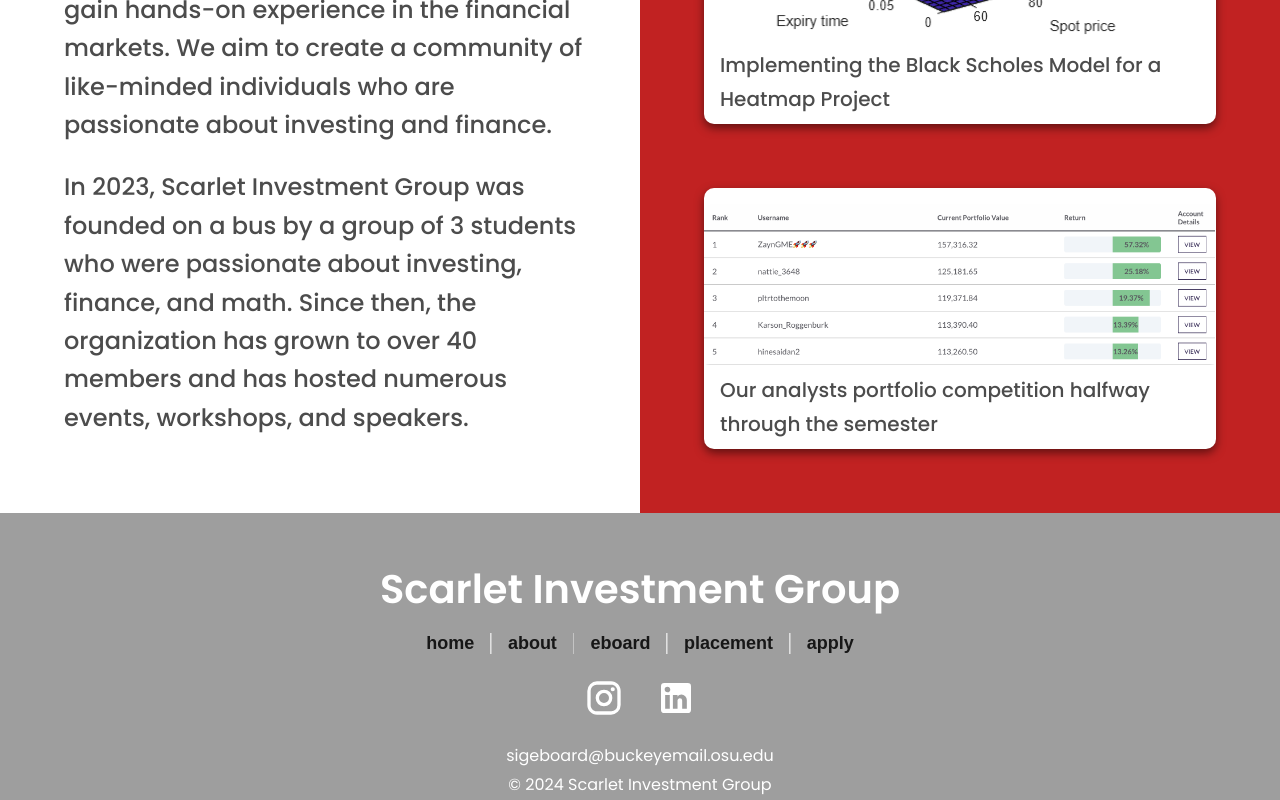
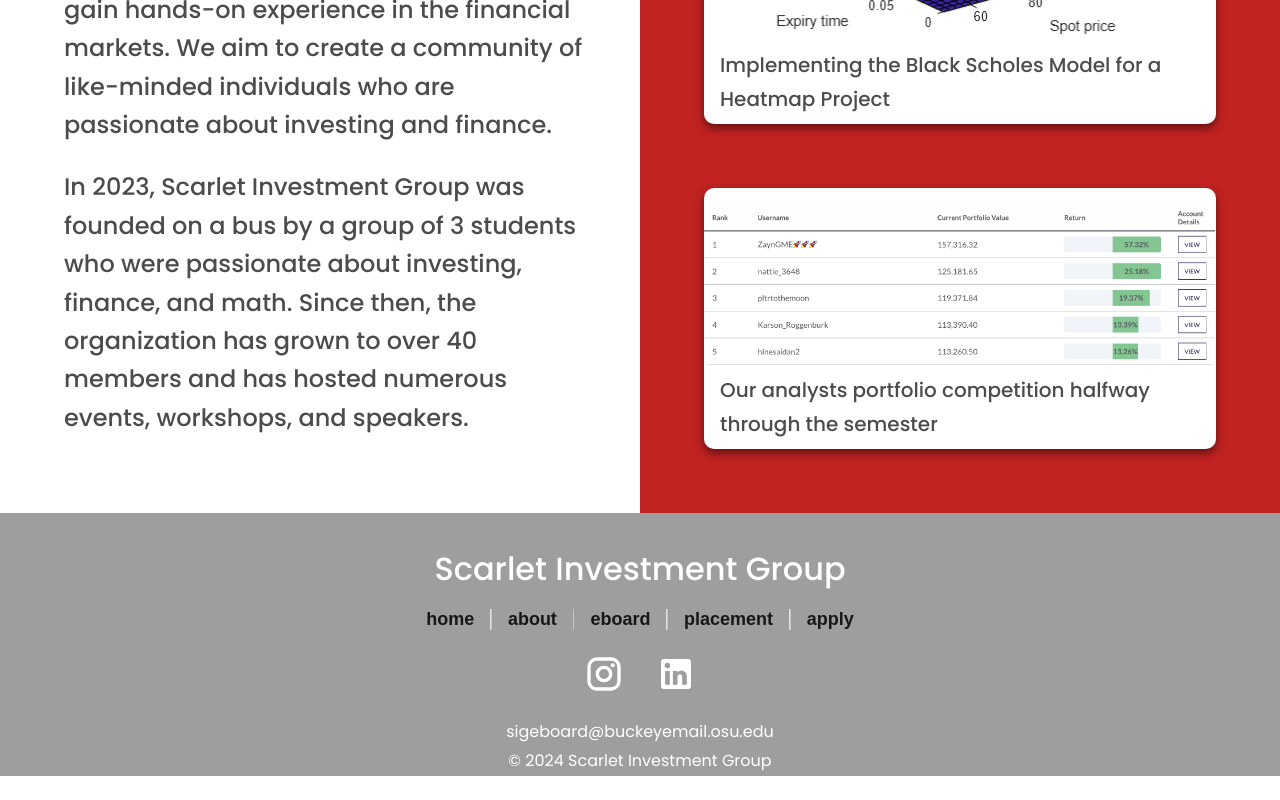
Before and after one commit to RHThree/sig, a Next.js app: page / in a window 1280 px wide. Shown: the part 1258-2058 px from the top of the page. After the commit the page ends 2034 px from the top, so only its background shows below. Built offline with nearby package versions, Linux system fonts and the light colour scheme; what @mui/material-nextjs would draw is missing.

Commit message:
fix: org text for footer better size

```diff
--- a/src/components/Footer.tsx
+++ b/src/components/Footer.tsx
@@ -34,11 +34,11 @@
       sx={{
         backgroundColor: theme.palette.grey[500],
         width: '100vw',
-        pt: '2.5rem',
+        pt: '1.5rem',
       }}
     >
       <Typography
-        variant="h3"
+        variant="h4"
         sx={{
           textAlign: 'center',
           py: '0.5rem',
```
